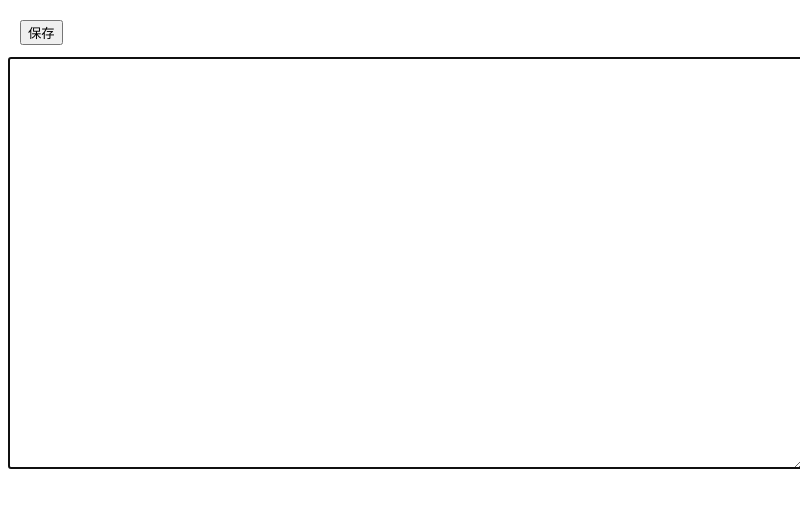
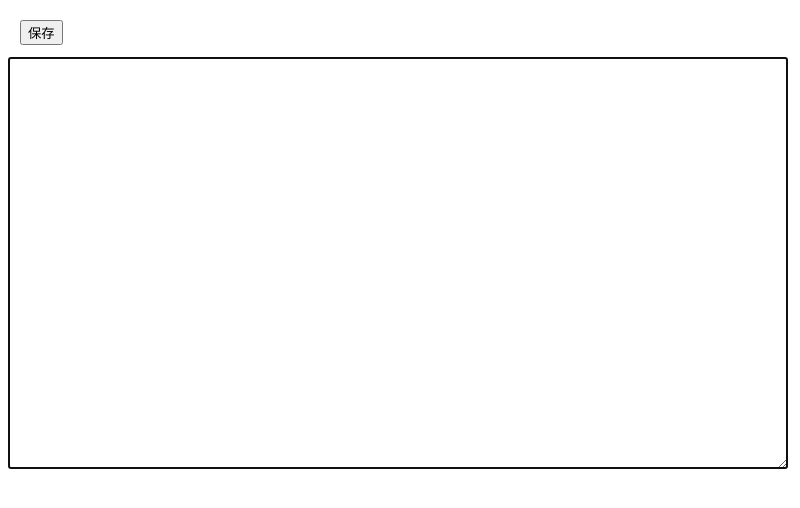
Before and after one commit to katsube/electron-sample-file2, an Electron app: page public/index.html in a window 800 px wide. Drawn offline with Linux system fonts and the light colour scheme.

Commit message:
update README

```diff
--- a/public/index.html
+++ b/public/index.html
@@ -7,7 +7,7 @@
   <style>
     body{ background-color:white; }
     #btn-save{ margin:12px; }
-    #text{ width:100%; height:400px; font-size:14pt; line-height:140%; padding:5px;}
+    #text{ width:98%; height:400px; font-size:14pt; line-height:140%; padding:5px;}
     #message{ display:none; }
   </style>
 </head>
```
Also changed, not shown: README.md, doc/image/electron-filesave1_1.png (added).
